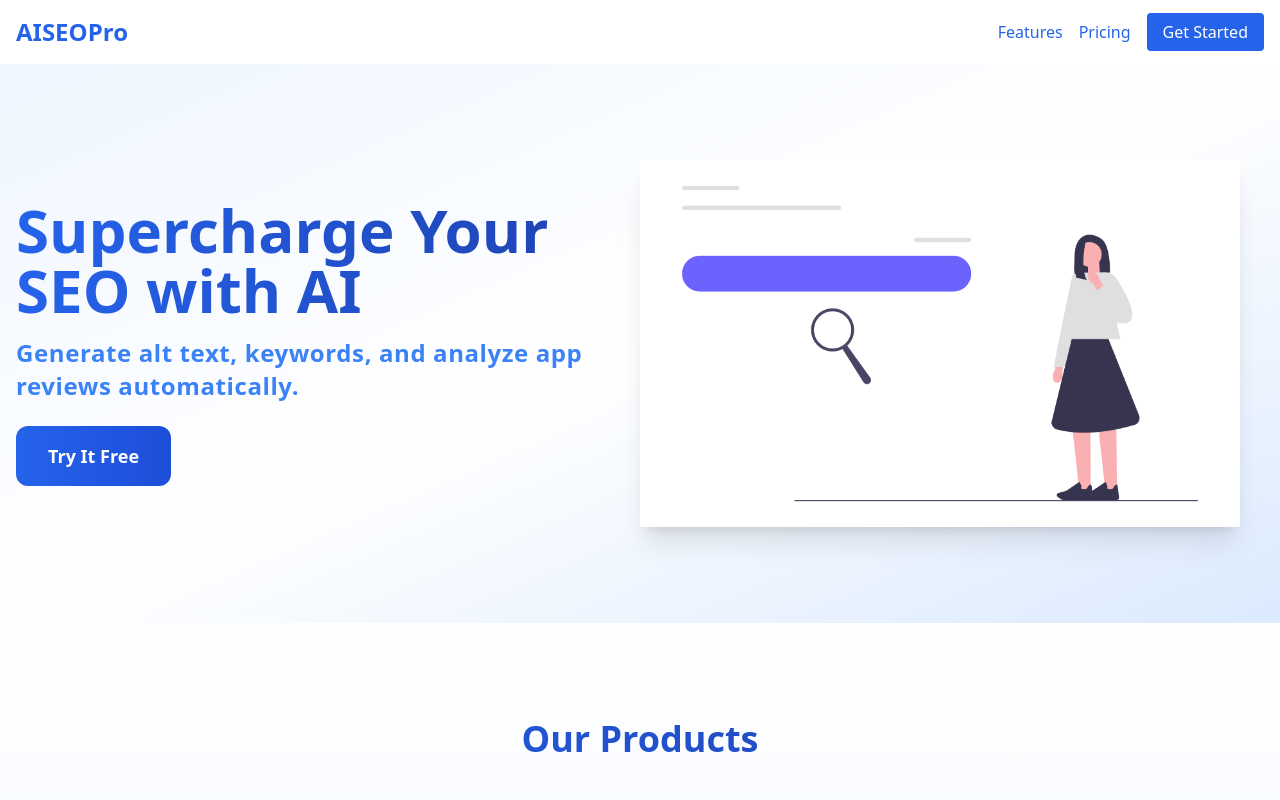
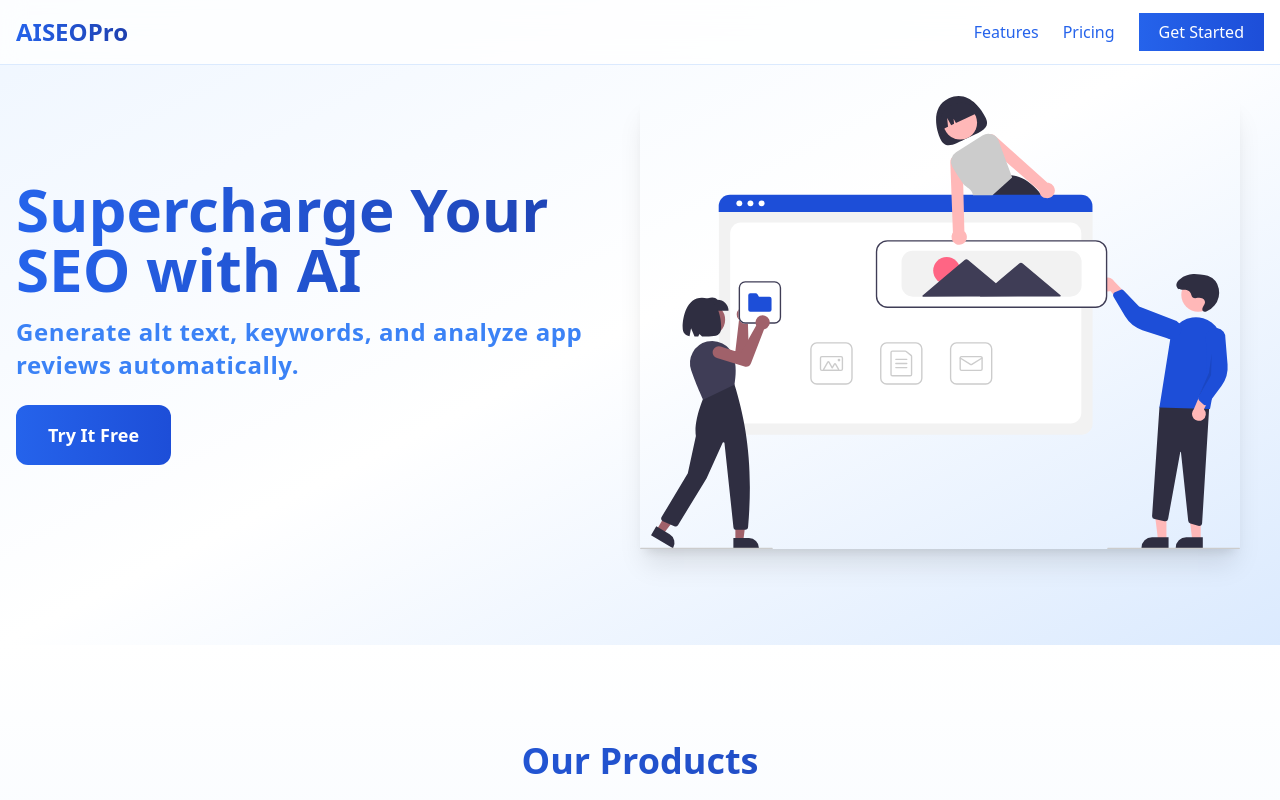
Before and after one commit to sudoarchie/AltAIPro, a Next.js app: page / in a window 1280 px wide. Shown: the top 800 px of the page. Built offline with nearby package versions, Linux system fonts and the light colour scheme.

Commit message:
Some more ui changes

```diff
--- a/components/Header.tsx
+++ b/components/Header.tsx
@@ -1,20 +1,30 @@
-import Link from 'next/link'
+import Link from "next/link";
 
 export default function Header() {
   return (
-    <header className="bg-white shadow-sm">
+    <header className="bg-white/80 backdrop-blur-md fixed w-full top-0 z-50 border-b border-blue-100">
       <nav className="container mx-auto px-4 py-4 flex justify-between items-center">
-        <Link href="/" className="text-2xl font-bold text-blue-600">
+        <Link
+          href="/"
+          className="text-2xl font-bold bg-gradient-to-r from-blue-600 to-blue-800 bg-clip-text text-transparent"
+        >
           AISEOPro
         </Link>
-        <div className="space-x-4">
-          <Link href="#features" className="text-blue-600 hover:text-blue-800">Features</Link>
-          <Link href="#pricing" className="text-blue-600 hover:text-blue-800">Pricing</Link>
-          <Link href="#" className="bg-blue-600 text-white px-4 py-2 rounded hover:bg-blue-700">
+        <div className="space-x-6">
+          <Link href="#features" className="text-blue-600 hover:text-blue-800">
+            Features
+          </Link>
+          <Link href="#pricing" className="text-blue-600 hover:text-blue-800">
+            Pricing
+          </Link>
+          <Link
+            href="#"
+            className="bg-gradient-to-r from-blue-600 to-blue-700 text-white px-5 py-2 rounded-lg hover:shadow-lg hover:scale-105 transition duration-300"
+          >
             Get Started
           </Link>
         </div>
       </nav>
     </header>
-  )
+  );
 }
--- a/components/Hero.tsx
+++ b/components/Hero.tsx
@@ -1,5 +1,5 @@
 import Image from "next/image";
-import img from "@/public/hero.png";
+import img from "@/public/hero.svg";
 import { TextGenerateEffect } from "./ui/text-generate-effect";
 export default function Hero() {
   const words =
@@ -8,7 +8,7 @@ export default function Hero() {
     <section className="bg-gradient-to-br from-blue-50 via-white to-blue-100 py-24">
       <div className="container mx-auto px-4 flex flex-col md:flex-row items-center">
         <div className="md:w-1/2 mb-8 md:mb-0">
-          <h1 className="text-4xl md:text-6xl font-bold bg-gradient-to-r from-blue-600 to-blue-800 bg-clip-text text-transparent mb-4">
+          <h1 className="text-4xl md:text-6xl font-bold bg-gradient-to-r from-blue-600 to-blue-800 bg-clip-text text-transparent mb-4 ">
             Supercharge Your SEO with AI
           </h1>
           <div className="text-xl text-blue-700 mb-6">
--- a/tailwind.config.ts
+++ b/tailwind.config.ts
@@ -10,53 +10,63 @@ export default {
   theme: {
     extend: {
       colors: {
-  			background: 'hsl(var(--background))',
-  			foreground: 'hsl(var(--foreground))',
+        background: "hsl(var(--background))",
+        foreground: "hsl(var(--foreground))",
         card: {
-  				DEFAULT: 'hsl(var(--card))',
-  				foreground: 'hsl(var(--card-foreground))'
+          DEFAULT: "hsl(var(--card))",
+          foreground: "hsl(var(--card-foreground))",
         },
         popover: {
-  				DEFAULT: 'hsl(var(--popover))',
-  				foreground: 'hsl(var(--popover-foreground))'
+          DEFAULT: "hsl(var(--popover))",
+          foreground: "hsl(var(--popover-foreground))",
         },
         primary: {
-  				DEFAULT: 'hsl(var(--primary))',
-  				foreground: 'hsl(var(--primary-foreground))'
+          DEFAULT: "hsl(var(--primary))",
+          foreground: "hsl(var(--primary-foreground))",
         },
         secondary: {
-  				DEFAULT: 'hsl(var(--secondary))',
-  				foreground: 'hsl(var(--secondary-foreground))'
+          DEFAULT: "hsl(var(--secondary))",
+          foreground: "hsl(var(--secondary-foreground))",
         },
         muted: {
-  				DEFAULT: 'hsl(var(--muted))',
-  				foreground: 'hsl(var(--muted-foreground))'
+          DEFAULT: "hsl(var(--muted))",
+          foreground: "hsl(var(--muted-foreground))",
         },
         accent: {
-  				DEFAULT: 'hsl(var(--accent))',
-  				foreground: 'hsl(var(--accent-foreground))'
+          DEFAULT: "hsl(var(--accent))",
+          foreground: "hsl(var(--accent-foreground))",
         },
         destructive: {
-  				DEFAULT: 'hsl(var(--destructive))',
-  				foreground: 'hsl(var(--destructive-foreground))'
+          DEFAULT: "hsl(var(--destructive))",
+          foreground: "hsl(var(--destructive-foreground))",
         },
-  			border: 'hsl(var(--border))',
-  			input: 'hsl(var(--input))',
-  			ring: 'hsl(var(--ring))',
+        border: "hsl(var(--border))",
+        input: "hsl(var(--input))",
+        ring: "hsl(var(--ring))",
         chart: {
-  				'1': 'hsl(var(--chart-1))',
-  				'2': 'hsl(var(--chart-2))',
-  				'3': 'hsl(var(--chart-3))',
-  				'4': 'hsl(var(--chart-4))',
-  				'5': 'hsl(var(--chart-5))'
-  			}
+          "1": "hsl(var(--chart-1))",
+          "2": "hsl(var(--chart-2))",
+          "3": "hsl(var(--chart-3))",
+          "4": "hsl(var(--chart-4))",
+          "5": "hsl(var(--chart-5))",
+        },
       },
       borderRadius: {
-  			lg: 'var(--radius)',
-  			md: 'calc(var(--radius) - 2px)',
-  			sm: 'calc(var(--radius) - 4px)'
-  		}
-  	}
+        lg: "var(--radius)",
+        md: "calc(var(--radius) - 2px)",
+        sm: "calc(var(--radius) - 4px)",
+      },
+      animation: {
+        gradient: "gradient 8s linear infinite ",
+      },
+      keyframes: {
+        gradient: {
+          "0%": { backgroundPosition: "0% 50%" },
+          "50%": { backgroundPosition: "100% 50%" },
+          "100%": { backgroundPosition: "0% 50%" },
+        },
+      },
+    },
   },
   plugins: [require("tailwindcss-animate")],
 } satisfies Config;
```
Also changed, not shown: public/hero.svg (added), 1 other file (tests, documents, lock files or other folders). Lines whose indentation alone changed are shown as unchanged.
